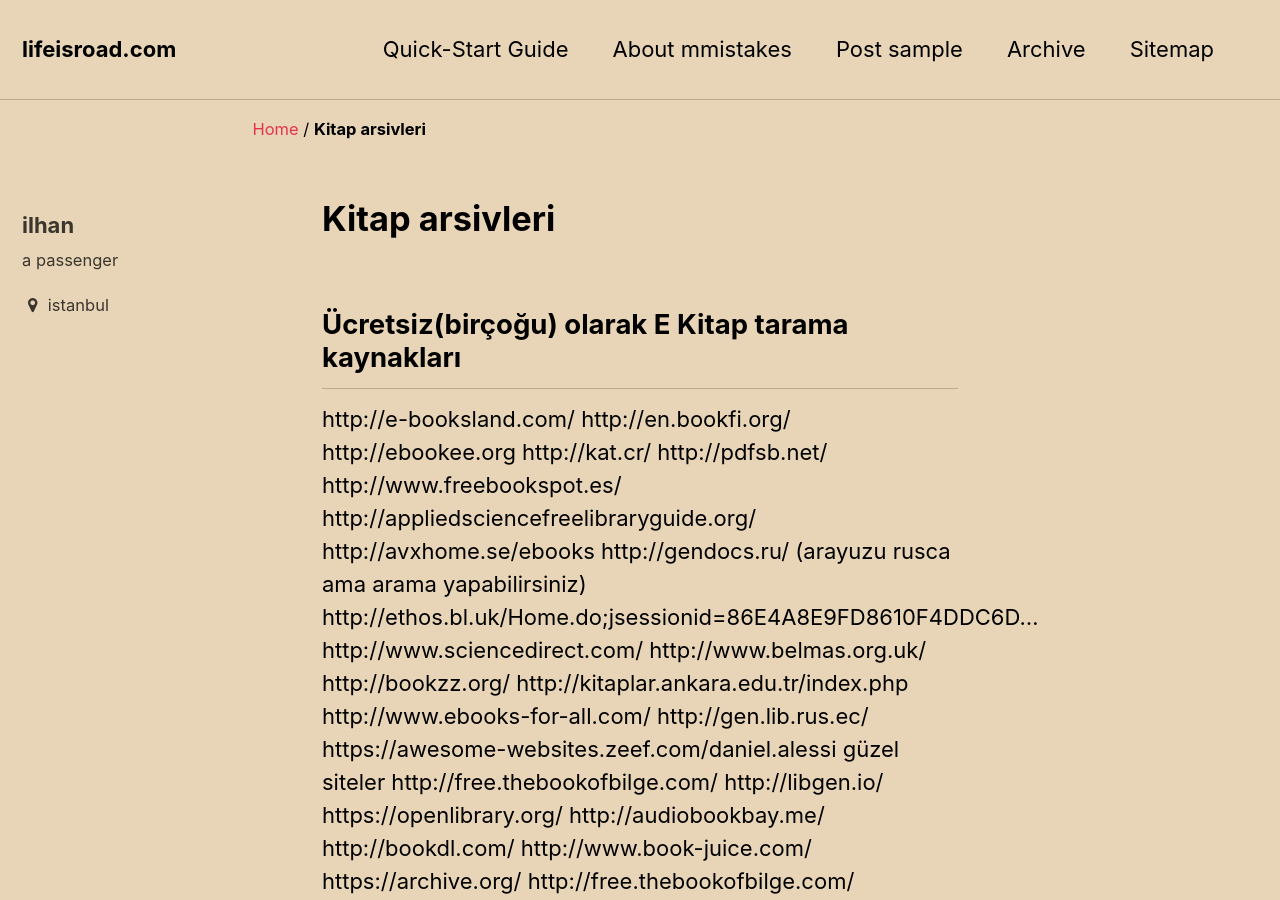
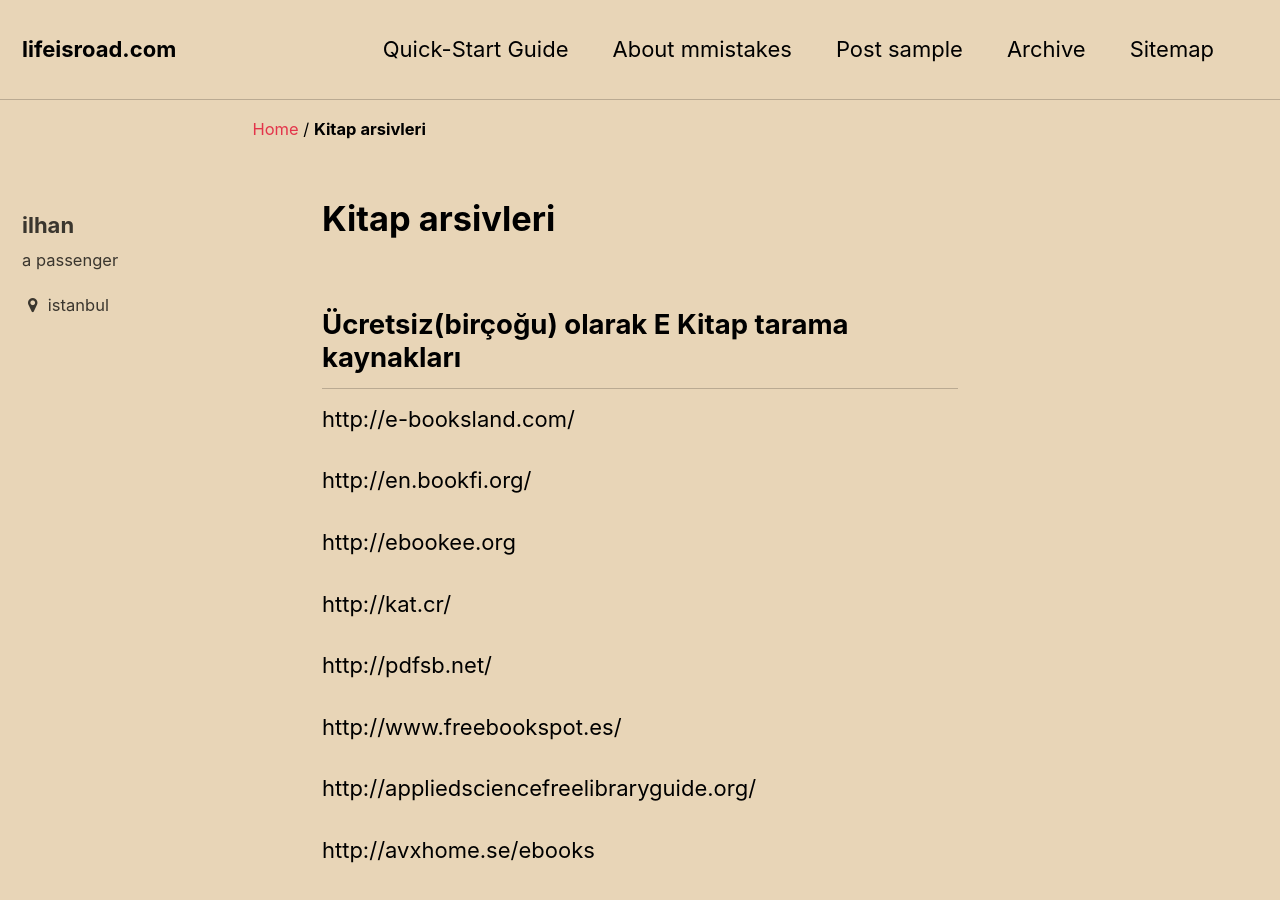
Before and after one commit to ilhangoren/ilhangoren.github.io, a Jekyll site: the page built from _posts/2018-09-09-Kitap arsivleri.md, in a window 1280 px wide and 900 px high. Built offline with Jekyll 4.4.1, drawn with Linux system fonts in a browser that asks for light colours; some of the changed text lies outside the part shown.

Commit message:
arsiv link

```diff
--- a/_posts/2018-09-09-Kitap arsivleri.md
+++ b/_posts/2018-09-09-Kitap arsivleri.md
@@ -1,34 +1,58 @@
 ## Ücretsiz(birçoğu) olarak E Kitap tarama kaynakları
 
 http://e-booksland.com/
+
 http://en.bookfi.org/
+
 http://ebookee.org
+
 http://kat.cr/
+
 http://pdfsb.net/
+
 http://www.freebookspot.es/
+
 http://appliedsciencefreelibraryguide.org/
+
 http://avxhome.se/ebooks
+
 http://gendocs.ru/ (arayuzu rusca ama arama yapabilirsiniz)
+
 http://ethos.bl.uk/Home.do;jsessionid=86E4A8E9FD8610F4DDC6D…
+
 http://www.sciencedirect.com/
+
 http://www.belmas.org.uk/
+
 http://bookzz.org/
+
 http://kitaplar.ankara.edu.tr/index.php
+
 http://www.ebooks-for-all.com/
+
 http://gen.lib.rus.ec/
+
 https://awesome-websites.zeef.com/daniel.alessi güzel siteler
+
 http://free.thebookofbilge.com/
+
 http://libgen.io/
+
 https://openlibrary.org/
+
 http://audiobookbay.me/
+
 http://bookdl.com/
+
 http://www.book-juice.com/
+
 https://archive.org/
+
 http://free.thebookofbilge.com/
 
 ### Arşiv Linki
 (03 Mart 2018 tarihinde güncellenmiştir. Toplam arşiv boyutu 109 GB)
 
-[http://link.tl/1awfp] (kaynak)
+[kaynak] (http://link.tl/1awfp)
 
 Link için şifre: !c3WEcNG8qmIy5od9HJ3ZXg
```
